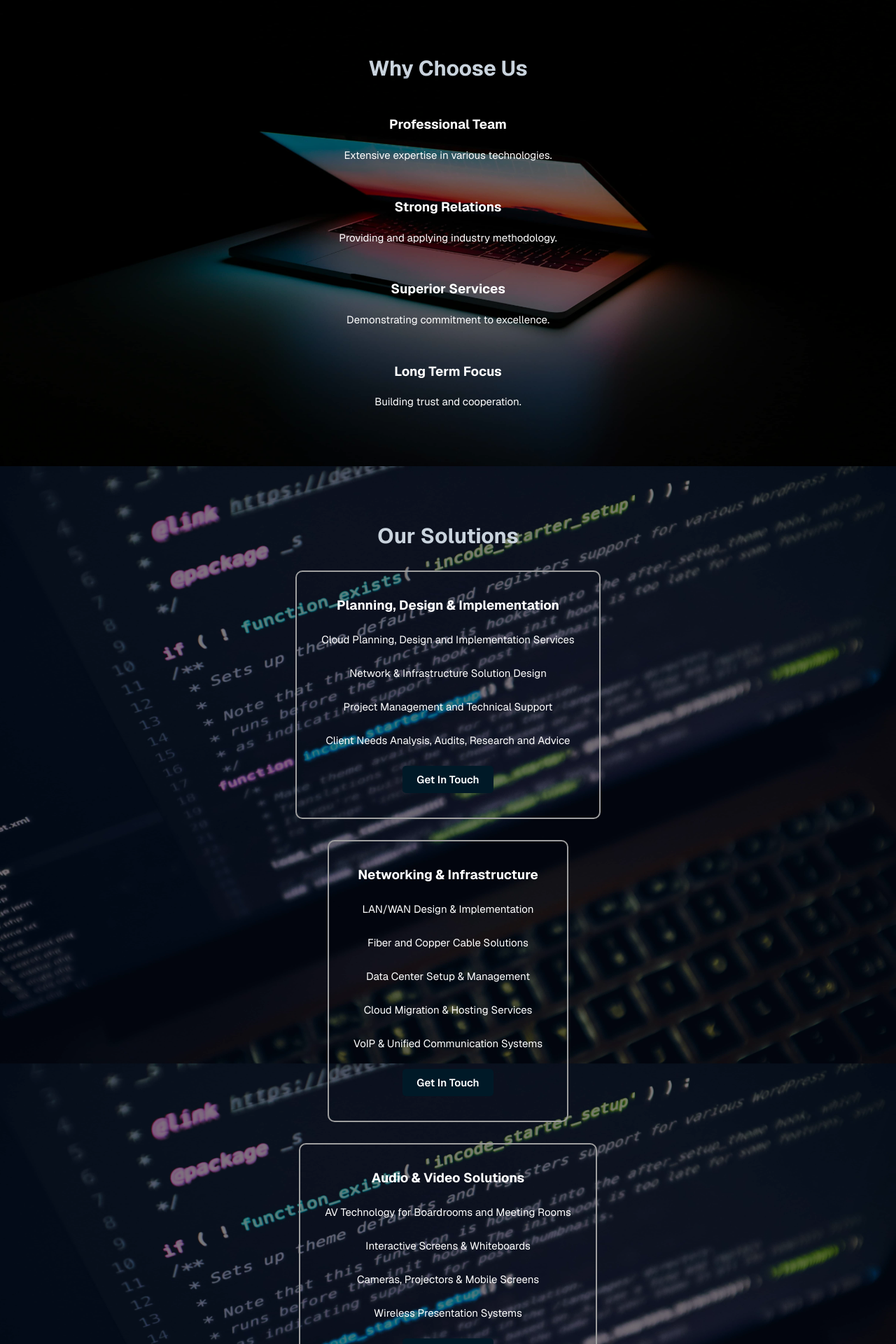
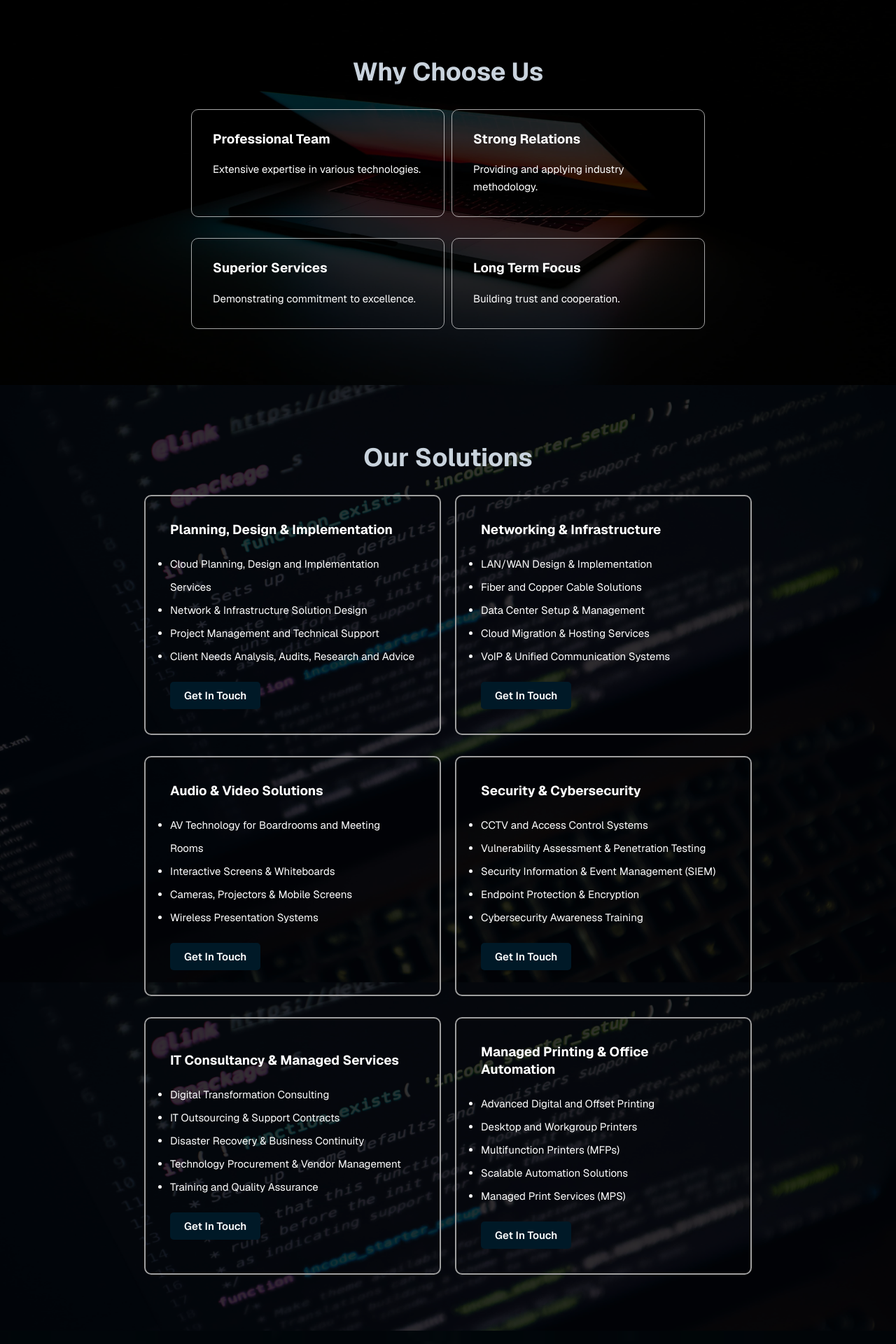
Before and after one commit to uucaesar/techideas.co.za, a Flask app: page / in a window 1280 px wide. Shown: the part 2194-4114 px from the top of the page at 70% size. Run offline with Flask 3, Linux system fonts and the light colour scheme.

Commit message:
Desktop responsiveness 2

```diff
--- a/static/styles.css
+++ b/static/styles.css
@@ -12,6 +12,8 @@
 
     --h1-m-size: 44px;
     --h2-m-size: 30px;
+    --h2-d-size: 36px;
+    --h3-d-size: 28px;
     --p-m-size: 15px;
 
     --m-line-h: 33px;
@@ -143,7 +145,7 @@ section::before {
     left: 0;
     bottom: 0;
     right: 0;
-    background-color: rgba(0, 0, 0, 0.5);
+    background-color: rgba(0, 0, 0, 0.8);
     z-index: 1;
 }
 .container {
@@ -395,7 +397,7 @@ textarea {
     display: none;
   }
   .container {
-    padding: 80px 200px;
+    padding: 80px 10vw;
   }
   .logo-title img {
     width: 420px;
@@ -406,4 +408,39 @@ textarea {
   p {
     line-height: var(--d-line-h);
   }
+  .group {
+    display: flex;
+    gap: 10px;
+  }
+  .sub-group {
+    border: rgba(255, 255, 255, 0.644) 1px solid;
+    border-radius: 10px;
+    padding: 10px 30px 30px 30px;
+  }
+  h2 {
+    font-size: var(--h2-d-size);
+  }
+  h3, h4 {
+    text-align: left;
+  }
+  .sub-group p {
+    width: 300px;
+    text-align: left;
+  }
+  .solutions-container {
+    align-items: flex-start;
+    justify-content: center;
+    width: 350px;
+  }
+  #solutions .group {
+    gap: 20px;
+  }
+  ul {
+    align-items: flex-start;
+    list-style-type: disc;
+    gap: 0px;
+  }
+  li {
+    text-align: left;
+  }
 }
--- a/templates/index.html
+++ b/templates/index.html
@@ -65,15 +65,17 @@
       <div class="container">
         <h2>Vision, Mission & Core Values</h2>
         <div class="group">
+            <div class="sub-group">
                 <h3>Vision</h3>
                 <p>To be the most trusted and innovative ICT partner in Africa, driving sustainable digital transformation for a better future.</p>
             </div>
-        <div class="group">
+            <div class="sub-group">
                 <h3>Mission</h3>
                 <p>To deliver high-quality, customer-focused technology solutions that empower businesses and improve lives through innovation, collaboration, and integrity.</p>
             </div>
+        </div>
+        <h3>Core Values</h3>
         <div class="group">
-            <h3>Core Values</h3>
             <div class="sub-group">
                 <h4>Innovation</h4>
                 <p>We embrace creativity and new ideas.</p>
@@ -82,6 +84,8 @@
                 <h4>Collaboration</h4>
                 <p>We work as one team with our clients and partners.</p>
             </div>
+        </div>
+        <div class="group">
             <div class="sub-group">
                 <h4>Excellence</h4>
                 <p>We pursue quality in every solution delivered.</p>
@@ -99,20 +103,24 @@
       <div class="container">
         <h2>Why Choose Us</h2>
         <div class="group">
+            <div class="sub-group">
                 <h3>Professional Team</h3>
                 <p>Extensive expertise in various technologies.</p>
             </div>
-    <div class="group">
+            <div class="sub-group">
                 <h3>Strong Relations</h3>
                 <p>Providing and applying industry methodology.</p>
             </div>
+        </div>
         <div class="group">
+            <div class="sub-group">
                 <h3>Superior Services</h3>
                 <p>Demonstrating commitment to excellence.</p>
             </div>
-    <div class="group">
+            <div class="sub-group">
                 <h3>Long Term Focus</h3>
                 <p>Building trust and cooperation.</p>
+            </div>
         </div>
       </div>
       <div class="black-layer"></div>
@@ -121,6 +129,7 @@
     <section class="hero" id="solutions">
       <div class="container">
         <h2>Our Solutions</h2>
+        <div class="group">
             <div class="solutions-container">
                 <h3>Planning, Design & Implementation</h3>
                 <ul>
@@ -146,6 +155,8 @@
                     <button>Get In Touch</button>
                 </a>
             </div>
+        </div>
+        <div class="group">
             <div class="solutions-container">
                 <h3>Audio & Video Solutions</h3>
                 <ul>
@@ -171,6 +182,8 @@
                     <button>Get In Touch</button>
                 </a>
             </div>
+        </div>
+        <div class="group">
             <div class="solutions-container">
                 <h3>IT Consultancy & Managed Services</h3>
                 <ul>
@@ -196,6 +209,7 @@
                 <a href="#Contact">
                     <button>Get In Touch</button>
                 </a>
+            </div>
         </div>
       </div>
       <div class="black-layer"></div>
```
Lines whose indentation alone changed are shown as unchanged.
